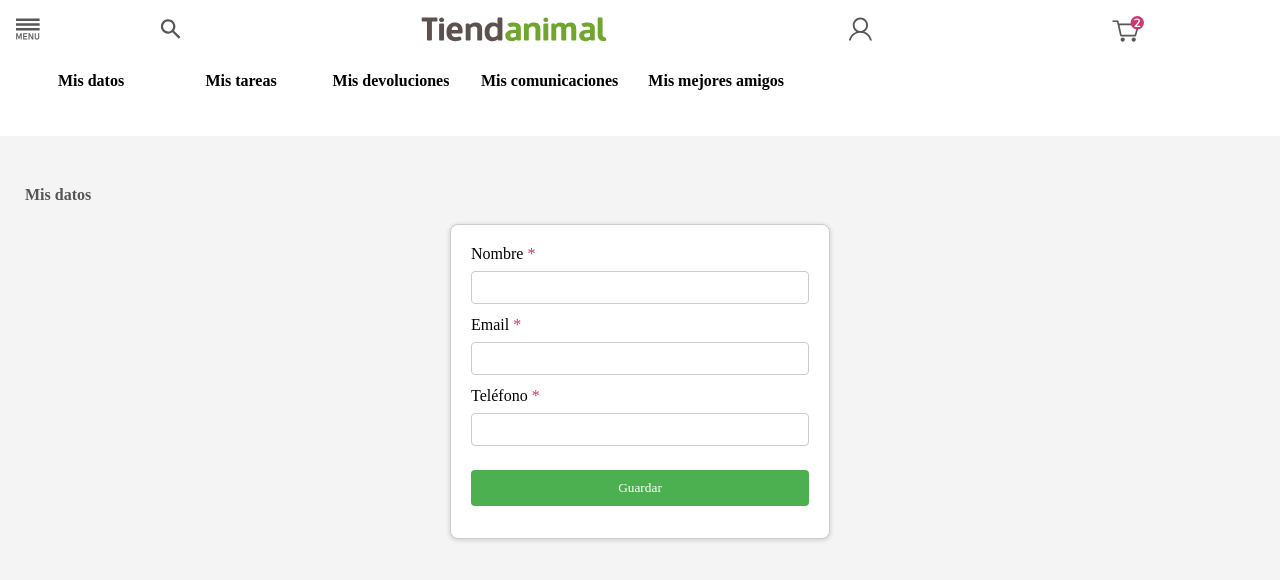
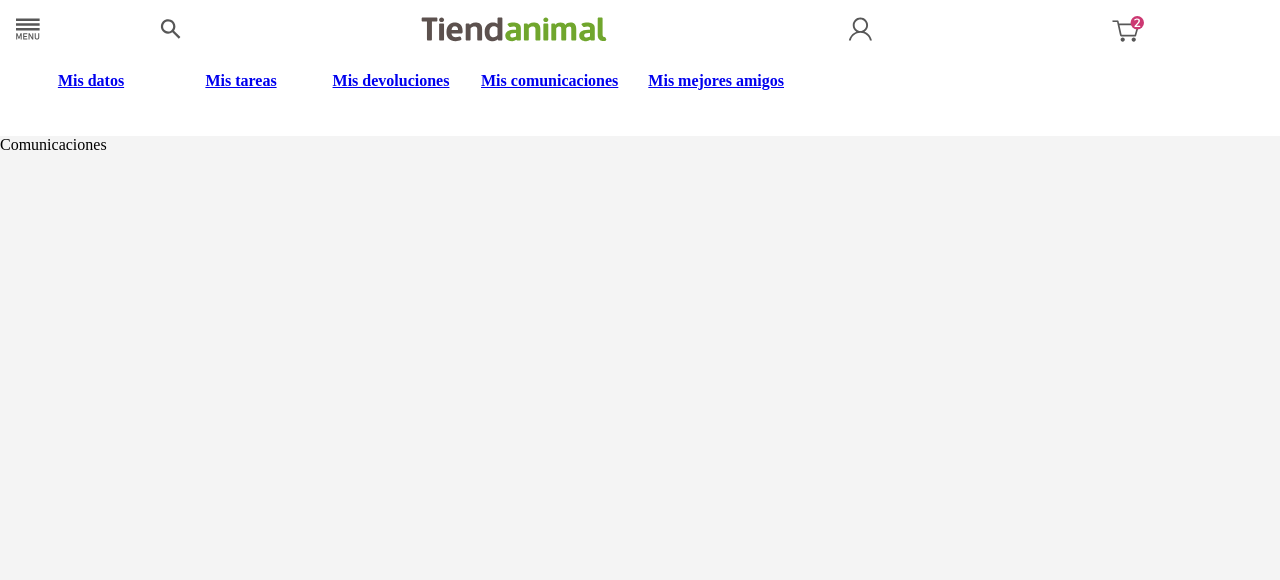
Before and after one commit to marta-prieto/ToDoCRUD, a React (Create React App) app in the folder my-todo-list-app/: page /comunication in a window 1280 px wide. Shown: the top 580 px of the page. Built offline with nearby package versions, Linux system fonts and the light colour scheme; no server answers.

Commit message:
Add react-router-dom and component files

```diff
--- a/my-todo-list-app/package.json
+++ b/my-todo-list-app/package.json
@@ -8,6 +8,7 @@
     "@testing-library/user-event": "^13.5.0",
     "react": "^18.3.1",
     "react-dom": "^18.3.1",
+    "react-router-dom": "^6.27.0",
     "react-scripts": "5.0.1",
     "sass": "^1.79.5",
     "web-vitals": "^2.1.4"
--- a/my-todo-list-app/src/App.js
+++ b/my-todo-list-app/src/App.js
@@ -1,26 +1,35 @@
 
 
 import './App.scss';
-
-import Header from './Header';
-import Form from './Form';
-import TodoList from './List';
+import { BrowserRouter as Router, Route, Routes } from 'react-router-dom';
+import Header from './components/AddHeader';
+import Form from './components/AddForm';
+import TodoList from './components/AddTodoList';
+import Refund from './components/AddRefund';
+import Comunication from './components/AddComunication';
+import Friend from './components/AddFriend';
 
 function App() {
+  return (
 
-
-
-  return (
+       <Router>
          <div className="App">
-          <Header />
+            <Header path="/form" element={<Header />} />
           <main>
-          <Form />
-          <TodoList />
+              <Routes>
+                <Route path="/form" element={<Form />} />
+                <Route path="/list" element={<TodoList />} />
+                <Route path="/refund" element={<Refund />} />
+                <Route path="/comunication" element={<Comunication />} />
+                <Route path="/friend" element={<Friend />} />
+              </Routes>
           </main>
           <footer>
           </footer>
         </div>
+    </Router>
   );
+
 }
 
 export default App;
--- /dev/null
+++ b/my-todo-list-app/src/components/AddComunication.js
@@ -0,0 +1,6 @@
+
+const Comunication = () => {
+  return <p>Comunicaciones</p>;
+};
+
+export default Comunication;
--- a/my-todo-list-app/src/Form.js
+++ b/my-todo-list-app/src/components/AddForm.js
@@ -1,3 +1,5 @@
+
+
 const Form = () => {
     return (
     <section>
@@ -13,6 +15,7 @@ const Form = () => {
             <input type="tel" id="tel" name="tel" required pattern="[0-9]{9}" title="Debe ingresar 9 dígitos"/>
 
             <button type="submit">Guardar</button>
+            {/* añadir localstorage */}
         </form>
     </section>
 );
--- /dev/null
+++ b/my-todo-list-app/src/components/AddFriend.js
@@ -0,0 +1,5 @@
+const Friend = () => {
+    return <p>Mis mejores amigos</p>;
+  };
+
+  export default Friend;
--- a/my-todo-list-app/src/Header.js
+++ b/my-todo-list-app/src/components/AddHeader.js
@@ -1,9 +1,9 @@
-import menu from './images/menu-img.svg';
-import search from './images/search-img.svg';
-import logo from './images/logo-img.svg';
-import login from './images/login-img.svg';
-import cart from './images/cart-img.svg';
-
+import menu from '../images/menu-img.svg';
+import search from '../images/search-img.svg';
+import logo from '../images/logo-img.svg';
+import login from '../images/login-img.svg';
+import cart from '../images/cart-img.svg';
+import { Link } from 'react-router-dom';
 import { useRef } from 'react';
 
 
@@ -34,16 +34,17 @@ const Header = () => {
           <div className='menu__container-list'>
             <ul className="menu" ref={menuRef}>
               {/*refactorizar con enlaces <a>*/}
-              <li className='item__menu' onClick={() => hadleScroll(0)}>Mis datos</li>
-              <li className='item__menu' onClick={() => hadleScroll(1)}>Mis tareas</li>
-              <li className='item__menu' onClick={() => hadleScroll(2)}>Mis devoluciones</li>
-              <li className='item__menu' onClick={() => hadleScroll(3)}>Mis comunicaciones</li>
-              <li className='item__menu' onClick={() => hadleScroll(4)}>Mis mejores amigos</li>
+              <li className='item__menu' onClick={() => hadleScroll(0)}><Link to="/form">Mis datos</Link></li>
+              <li className='item__menu' onClick={() => hadleScroll(1)}><Link to="/list">Mis tareas</Link></li>
+              <li className='item__menu' onClick={() => hadleScroll(2)}><Link to="/refund">Mis devoluciones</Link></li>
+              <li className='item__menu' onClick={() => hadleScroll(3)}><Link to="/comunication">Mis comunicaciones</Link></li>
+              <li className='item__menu' onClick={() => hadleScroll(4)}><Link to="/friend">Mis mejores amigos</Link></li>
             </ul>
           </div>
         </nav>
       </header>
     );
+
 };
 
 
--- /dev/null
+++ b/my-todo-list-app/src/components/AddRefund.js
@@ -0,0 +1,7 @@
+
+const Refund = () => {
+    console.log('refund')
+  return <p>Devoluciones</p>;
+};
+
+export default Refund;
--- a/my-todo-list-app/src/List.js
+++ b/my-todo-list-app/src/components/AddTodoList.js
@@ -37,6 +37,7 @@ const TodoList = () => {
                         ))}
 
                 </ul>
+                <button type="submit">Guardar</button>
             </section>
         );
 
```
Also changed, not shown: 1 other file (tests, documents, lock files or other folders). Lines whose indentation alone changed are shown as unchanged.
